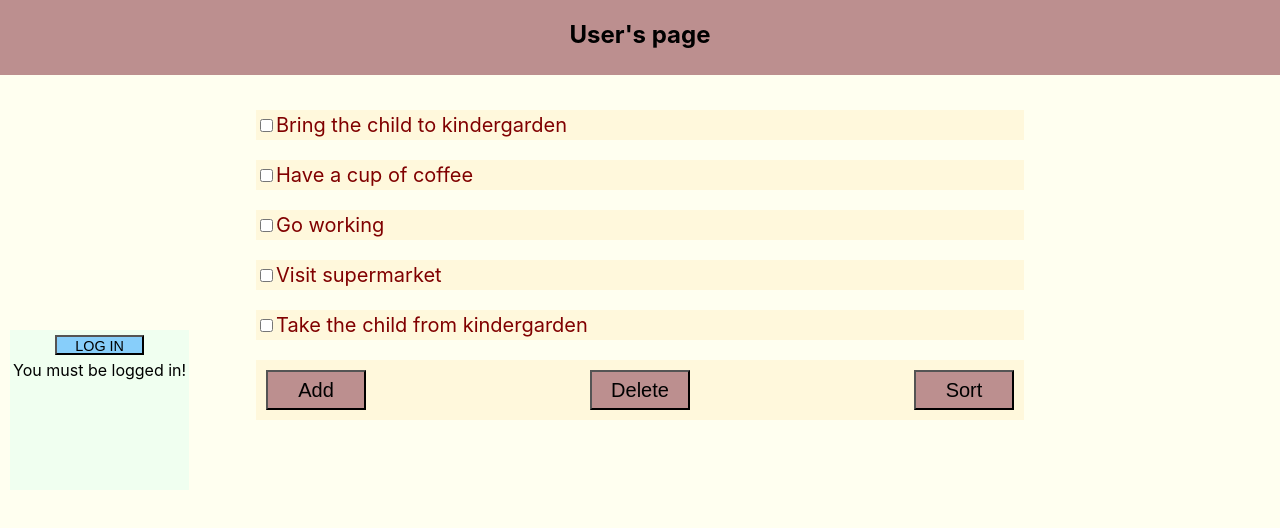
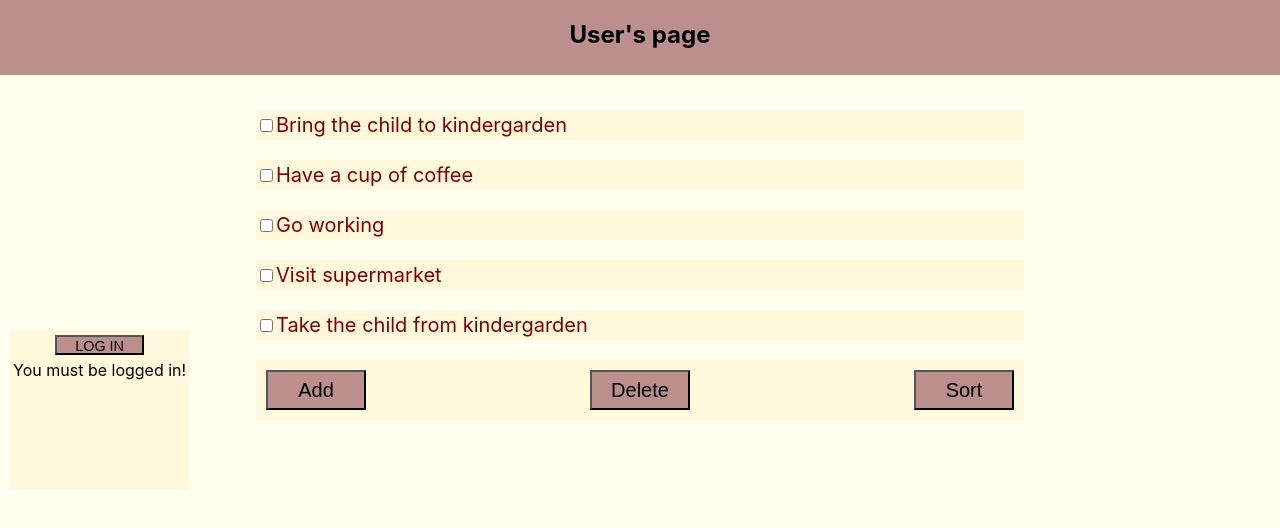
Before and after one commit to t-anpilov/Todos, a React (Create React App) app: page / in a window 1280 px wide. Shown: the top 528 px of the page. Built offline with nearby package versions, Linux system fonts and the light colour scheme.

Commit message:
changed style for rows

```diff
--- a/src/App.css
+++ b/src/App.css
@@ -48,13 +48,12 @@ button{
     display: block;
     width: 14%;
     height: 160px;
-    background-color: #F0FFF0;
+    background-color: #FFF8DC;
     text-align: center;
 }
 .log_but{
     margin: 5px;
     height: 20px;
     width: 50%;
-    background-color: lightskyblue;
     font-size: 0.9rem;
 }
```
